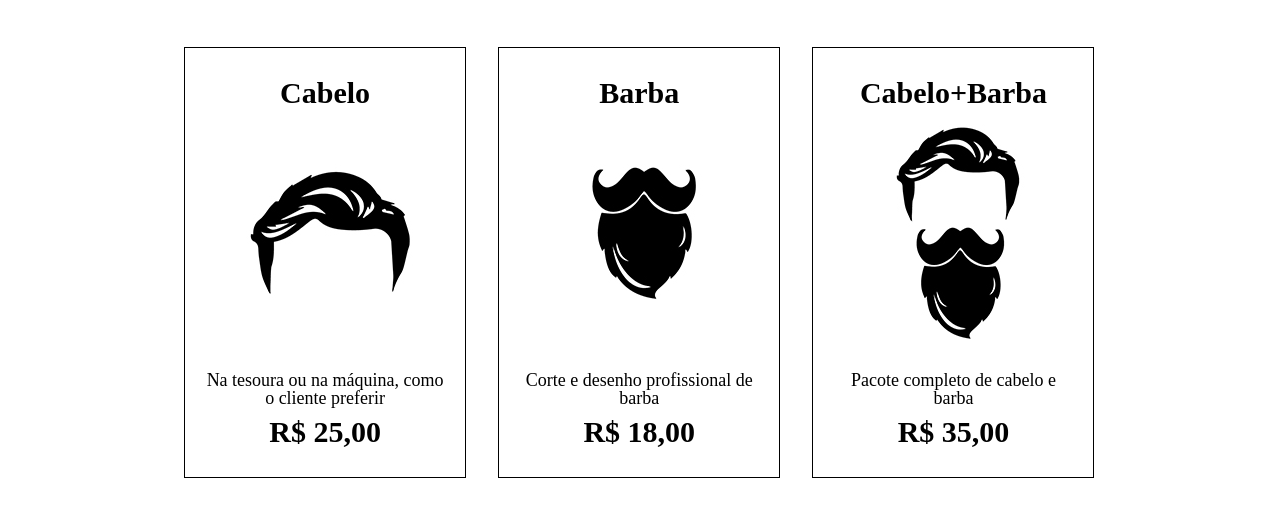
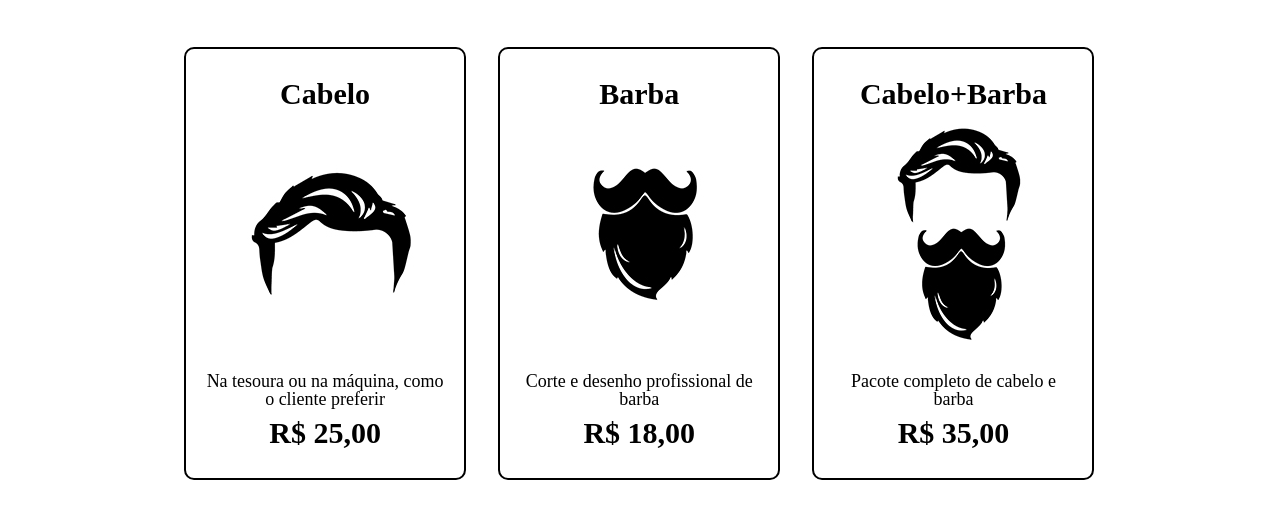
Before and after one commit to tutrois/Barbearia, a plain HTML site: page produtos.html in a window 1280 px wide. Shown: the part 256-774 px from the top of the page. Drawn offline with Linux system fonts and the light colour scheme.

Commit message:
border radius nos cards

```diff
--- a/Styles/styleProdutos.css
+++ b/Styles/styleProdutos.css
@@ -36,15 +36,6 @@ nav a:hover{
     text-decoration:underline;
 }
 
-/* .cardsProduto{
-    border: 1px solid black;
-    display: inline-block;
-    margin: 0 0 0 20px;
-    text-align: center;
-    width: 250px;
-    height: 350px;
-} */
-
 .produtos{
     width: 940px;
     margin: 0 auto;
@@ -59,7 +50,11 @@ nav a:hover{
     margin: 0 1.5%;
     padding: 30px 20px;
     box-sizing: border-box;
-    border: 1px solid black;
+    border: 2px solid black;
+    border-radius: 10px;
+}
+.produtos li:hover{
+    border-color: gold;
 }
 
 .produtos h2{
```
